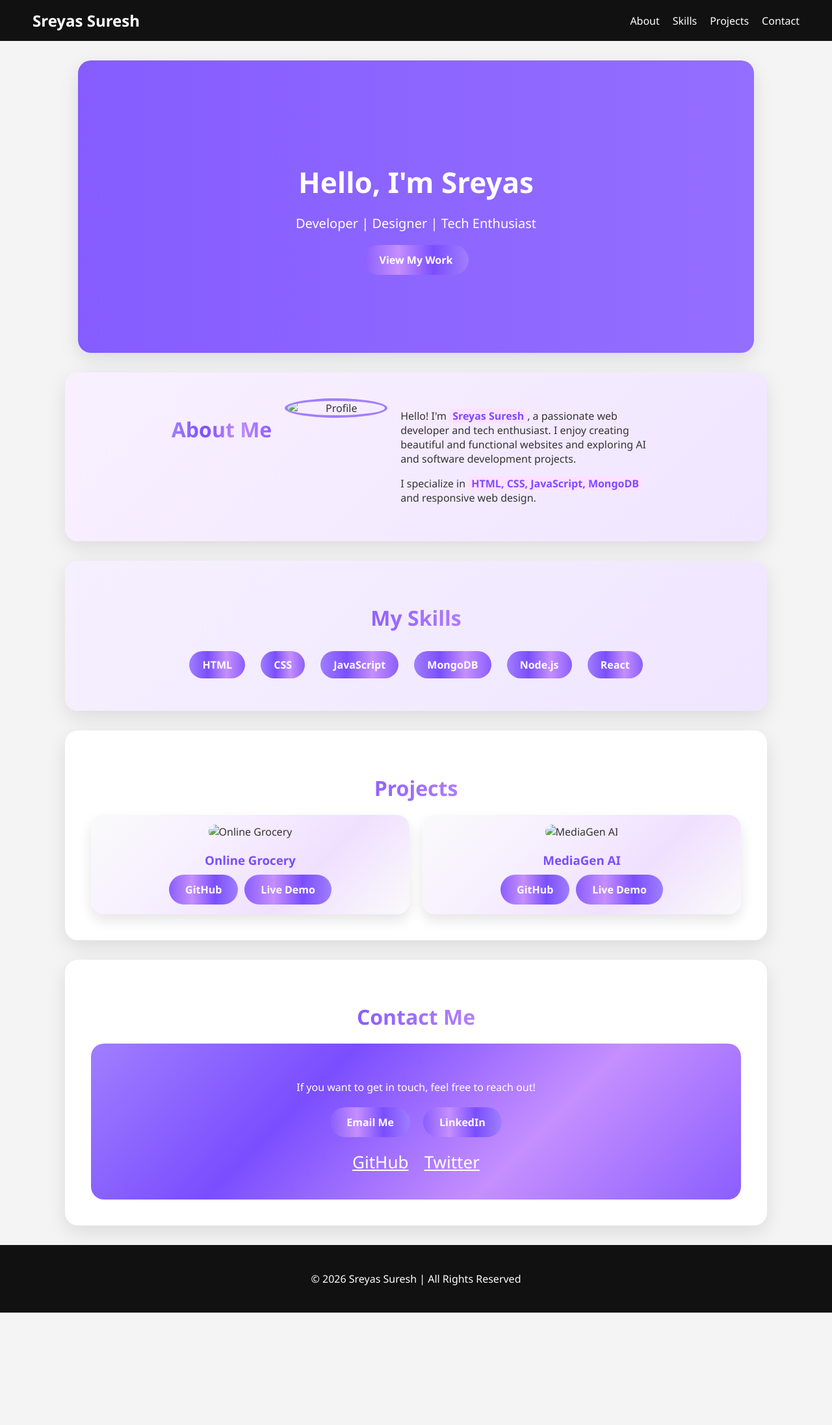
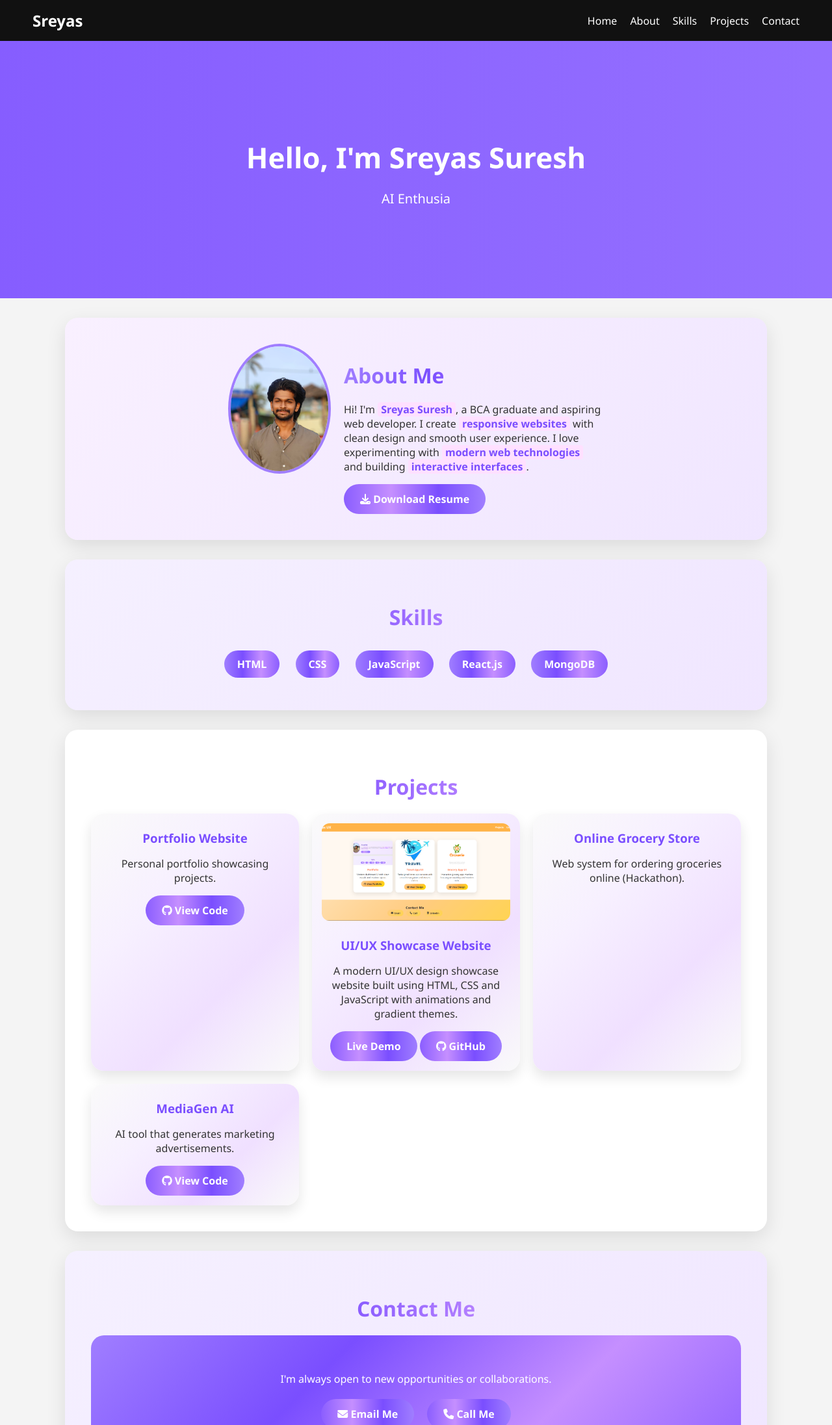
Before and after one commit to SREYAS177/portfolio, a plain HTML site: page index.html in a window 1280 px wide. Shown: the top 2193 px of the page at 65% size. Before the commit the page ends 2020 px from the top, so only its background shows below. Drawn offline with Linux system fonts and the light colour scheme.

Commit message:
Update index.html

```diff
--- a/index.html
+++ b/index.html
@@ -5,124 +5,157 @@
   <meta name="viewport" content="width=device-width, initial-scale=1.0">
   <title>Sreyas Portfolio</title>
   <link rel="stylesheet" href="style.css">
+  <link rel="stylesheet" href="https://cdnjs.cloudflare.com/ajax/libs/font-awesome/6.4.0/css/all.min.css">
 </head>
 <body>
 
 <!-- Navbar -->
 <nav>
-    <h2>Sreyas Suresh</h2>
-    <ul>
-      <li><a href="#about" class="active">About</a></li>
-      <li><a href="#skills">Skills</a></li>
-      <li><a href="#projects">Projects</a></li>
-      <li><a href="#contact">Contact</a></li>
+  <h2>Sreyas</h2>
+  <ul id="navbar">
+    <li><a href="#home" class="nav-link active">Home</a></li>
+    <li><a href="#about" class="nav-link">About</a></li>
+    <li><a href="#skills" class="nav-link">Skills</a></li>
+    <li><a href="#projects" class="nav-link">Projects</a></li>
+    <li><a href="#contact" class="nav-link">Contact</a></li>
   </ul>
 </nav>
 
 <!-- Hero Section -->
-  <section class="hero">
-    <h1>Hello, I'm Sreyas</h1>
-    <p>Developer | Designer | Tech Enthusiast</p>
-    <a href="#projects" class="btn">View My Work</a>
-  </section>
+<header class="hero" id="home">
+  <div class="hero-content">
+    <h1>Hello, I'm Sreyas Suresh</h1>
+    <p class="typing"></p>
+  </div>
+</header>
 
 <!-- About Section -->
 <section id="about" class="about-section">
+  <div class="about-container">
+    <img src="sreyassuresh.jpeg" alt="Sreyas Suresh" class="profile-img">
+    <div class="about-text">
       <h2 class="section-title">About Me</h2>
-    <div class="about-container">
-      <img src="profile.jpg" alt="Profile" class="profile-img">
-      <div class="about-text">
-        <p>Hello! I'm <span class="highlight">Sreyas Suresh</span>, a passionate web developer and tech enthusiast. I enjoy creating beautiful and functional websites and exploring AI and software development projects.</p>
-        <p>I specialize in <span class="highlight">HTML, CSS, JavaScript, MongoDB</span> and responsive web design.</p>
+      <p>
+        Hi! I'm <span class="highlight">Sreyas Suresh</span>, a BCA graduate and aspiring web developer.
+        I create <span class="highlight">responsive websites</span> with clean design and smooth user experience.
+        I love experimenting with <span class="highlight">modern web technologies</span> and building
+        <span class="highlight">interactive interfaces</span>.
+      </p>
+
+      <a href="SREYAS SURESH.pdf" download class="btn-small">
+        <i class="fas fa-download"></i> Download Resume
+      </a>
     </div>
   </div>
 </section>
 
 <!-- Skills Section -->
 <section id="skills" class="section-gradient">
-    <h2 class="section-title">My Skills</h2>
+  <h2 class="section-title">Skills</h2>
   <div class="skill-list">
     <span>HTML</span>
     <span>CSS</span>
     <span>JavaScript</span>
+    <span>React.js</span>
     <span>MongoDB</span>
-      <span>Node.js</span>
-      <span>React</span>
   </div>
 </section>
 
-  <!-- Projects Section -->
+<!-- Projects -->
 <section id="projects">
   <h2 class="section-title">Projects</h2>
+
   <div class="projects">
-      <!-- Project 1 -->
+
+    <!-- Portfolio -->
     <div class="card">
-        <img src="project1.png" alt="Online Grocery">
-        <h3>Online Grocery</h3>
-        <div class="card-buttons">
-          <a href="https://github.com/SREYAS177/OnlineGrocery" class="btn-small" target="_blank">GitHub</a>
-          <a href="https://sreyas177.github.io/OnlineGrocery/" class="btn-small" target="_blank">Live Demo</a>
-        </div>
+      <div class="card-overlay">
+        <p>Built with HTML, CSS & JS</p>
       </div>
 
-      <!-- Project 2 -->
-      <div class="card">
-        <img src="project2.png" alt="MediaGen AI">
-        <h3>MediaGen AI</h3>
-        <div class="card-buttons">
-          <a href="https://github.com/SREYAS177/MediaGenAI" class="btn-small" target="_blank">GitHub</a>
-          <a href="https://sreyas177.github.io/MediaGenAI/" class="btn-small" target="_blank">Live Demo</a>
-        </div>
+      <h3>Portfolio Website</h3>
+      <p>Personal portfolio showcasing projects.</p>
+
+      <a href="https://github.com/SREYAS177/portfolio" target="_blank" class="btn-small">
+        <i class="fab fa-github"></i> View Code
+      </a>
     </div>
 
-      <!-- Add more projects here -->
+    <!-- UI UX Showcase -->
+    <div class="card">
+      <img src="uiux.png" alt="UX Showcase">
+
+      <h3>UI/UX Showcase Website</h3>
+
+      <p>
+      A modern UI/UX design showcase website built using HTML, CSS and JavaScript
+      with animations and gradient themes.
+      </p>
+
+      <a href="https://github.com/SREYAS177/ui-ux" target="_blank" class="btn-small">
+        Live Demo
+      </a>
+
+      <a href="https://github.com/SREYAS177/ui-ux" target="_blank" class="btn-small">
+        <i class="fab fa-github"></i> GitHub
+      </a>
+    </div>
+
+    <!-- Grocery -->
+    <div class="card">
+      <div class="card-overlay">
+        <p>Built with HTML, CSS & JS</p>
+      </div>
+
+      <h3>Online Grocery Store</h3>
+      <p>Web system for ordering groceries online (Hackathon).</p>
+    </div>
+
+    <!-- MediaGen AI -->
+    <div class="card">
+      <div class="card-overlay">
+        <p>Built with AI & JS</p>
+      </div>
+
+      <h3>MediaGen AI</h3>
+      <p>AI tool that generates marketing advertisements.</p>
+
+      <a href="#" class="btn-small">
+        <i class="fab fa-github"></i> View Code
+      </a>
+    </div>
+
   </div>
 </section>
 
-  <!-- Contact Section -->
-  <section id="contact">
+<!-- Contact -->
+<section id="contact" class="section-gradient">
   <h2 class="section-title">Contact Me</h2>
   <div class="contact-card">
-      <p>If you want to get in touch, feel free to reach out!</p>
+    <p>I'm always open to new opportunities or collaborations.</p>
+
     <div class="contact-buttons">
-        <a href="mailto:sreyas@example.com" class="btn-contact">Email Me</a>
-        <a href="https://www.linkedin.com/in/sreyas177/" class="btn-contact" target="_blank">LinkedIn</a>
+      <a href="mailto:sreyassuresh340@gmail.com" class="btn-contact">
+        <i class="fas fa-envelope"></i> Email Me
+      </a>
+      <a href="tel:+919876543210" class="btn-contact">
+        <i class="fas fa-phone"></i> Call Me
+      </a>
     </div>
+
     <div class="social-links">
-        <a href="https://github.com/SREYAS177" target="_blank">GitHub</a>
-        <a href="https://twitter.com/sreyas177" target="_blank">Twitter</a>
+      <a href="https://github.com/SREYAS177" target="_blank"><i class="fab fa-github"></i></a>
+      <a href="https://linkedin.com/in/SREYAS177" target="_blank"><i class="fab fa-linkedin"></i></a>
     </div>
   </div>
 </section>
 
-  <!-- Footer -->
+<button id="backToTop"><i class="fas fa-angle-up"></i></button>
+
 <footer>
-    <p>&copy; 2026 Sreyas Suresh | All Rights Reserved</p>
+  <p>© 2026 Sreyas Suresh. All rights reserved.</p>
 </footer>
 
-  <!-- Back to Top -->
-  <button id="backToTop" onclick="window.scrollTo({top: 0, behavior: 'smooth'})">↑</button>
-
-  <!-- Optional JS for active nav highlighting -->
-  <script>
-    const sections = document.querySelectorAll('section');
-    const navLinks = document.querySelectorAll('nav ul li a');
-
-    window.addEventListener('scroll', () => {
-      let current = '';
-      sections.forEach(section => {
-        const sectionTop = section.offsetTop - 80;
-        if(pageYOffset >= sectionTop){
-          current = section.getAttribute('id');
-        }
-      });
-      navLinks.forEach(link => {
-        link.classList.remove('active');
-        if(link.getAttribute('href') === '#' + current){
-          link.classList.add('active');
-        }
-      });
-    });
-  </script>
+<script src="script.js"></script>
 </body>
 </html>
```
Lines whose indentation alone changed are shown as unchanged.
